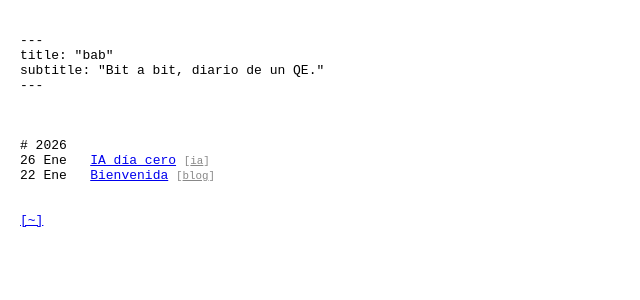
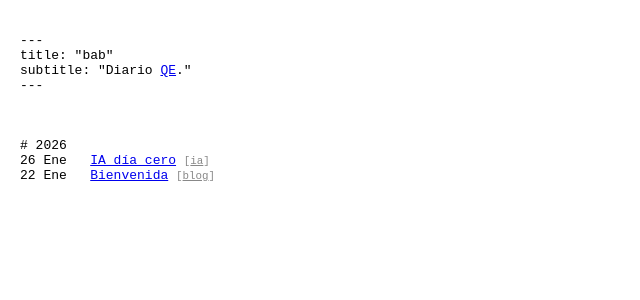
Before and after one commit to jmlro/bab.github.io, a Jekyll site: the page built from index.md, in a window 1280 px wide. Shown: the top 300 px of the page, without its empty margins (0-640 px from the left). Built offline with Jekyll 4.4.1, drawn with Linux system fonts in a browser that asks for light colours.

Commit message:
Simpler title

```diff
--- a/index.md
+++ b/index.md
@@ -4,7 +4,7 @@ layout: default
 ---
 <pre>---
 title: "bab"
-subtitle: "Bit a bit, diario de un QE."
+subtitle: "Diario <a href="/links/">QE</a>."
 ---
 {% assign meses = "Ene|Feb|Mar|Abr|May|Jun|Jul|Ago|Sep|Oct|Nov|Dic" | split: "|" %}
 {% assign current_year = "" %}
@@ -14,5 +14,4 @@ subtitle: "Bit a bit, diario de un QE."
 {% endif %}{% assign mes_num = post.date | date: "%-m" | minus: 1 %}{{ post.date | date: "%d" }} {{ meses[mes_num] }}   <a href="{{ post.url }}">{{ post.title }}</a> <small style="color:#888">[<a href="/categories/{{ post.categories | first }}/" style="color:#888">{{ post.categories | first }}</a>]</small>
 {% endfor %}
 
-<a href="/links/">[~]</a>
 </pre>
```
Also changed, not shown: _posts/2026-01-26-ia-dia-cero.md (+1 -1 lines).
